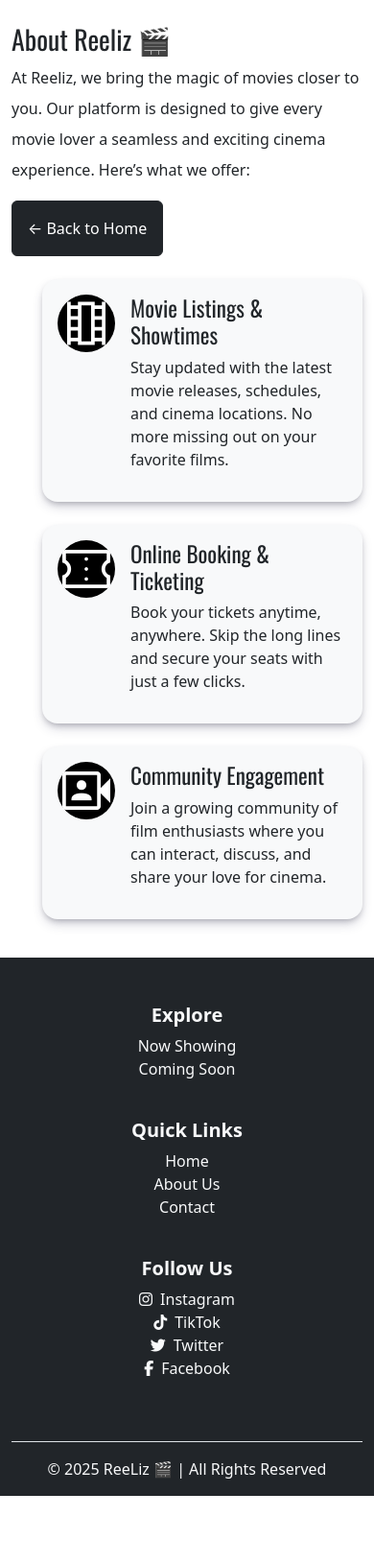
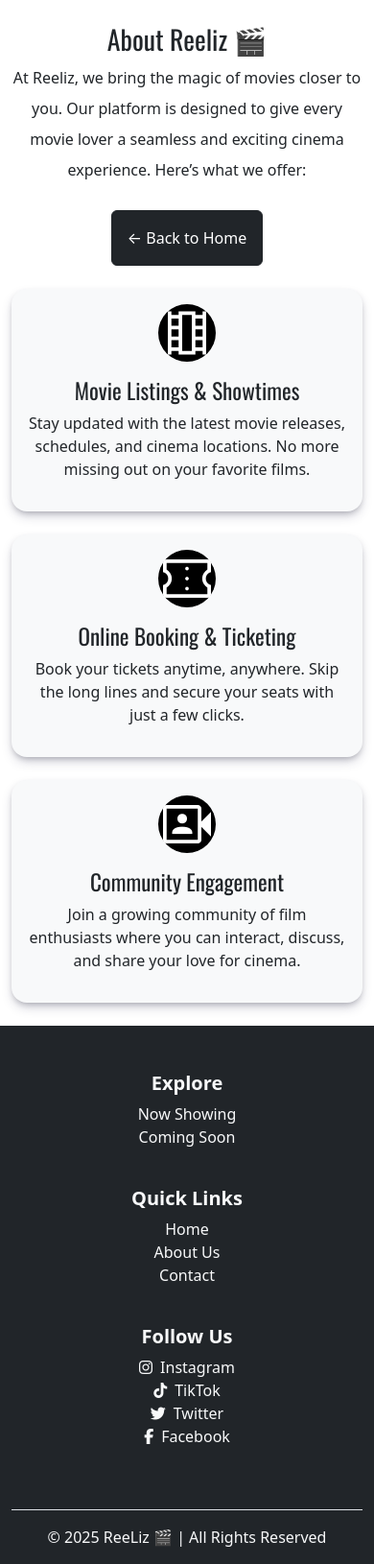
Before and after one commit to Tubachups/ReeLiz-Movie, a Flask app: page /about in a window 390 px wide. Shown: the part 56-1686 px from the top of the page at 96% size. Before the commit the page ends 1615 px from the top, so only its background shows below. Run offline with Flask 3, Linux system fonts and the light colour scheme; parts of the project's set-up code (start-up, migrations or seed data) failed here and were passed over; some libraries are stand-ins or nearby versions; some web fonts are replaced.

Commit message:
mobile layout fix

```diff
--- a/static/styles/about.css
+++ b/static/styles/about.css
@@ -46,3 +46,28 @@ h3{
 .main-header, .intro {
   animation-delay: 0.3s;
 }
+
+@media (max-width: 768px) {
+  /* Center the whole list */
+  .col-md ul {
+    padding-left: 0;
+    margin: 0 auto;
+  }
+
+  .feature-item {
+    width: 100%;
+    max-width: 400px;
+    margin: 0 auto;
+    flex-direction: column;
+    align-items: center;
+    text-align: center;
+  }
+    .col-md.mb-4 {
+    text-align: center;       /* center heading + paragraph */
+  }
+
+  .col-md.mb-4 .btn {
+    display: inline-block;    /* button doesn't stretch full width */
+    margin: 10px auto 0;      /* center button horizontally */
+  }
+}
--- a/static/styles/detail.css
+++ b/static/styles/detail.css
@@ -48,7 +48,7 @@
 .date-strip {
   display: flex;
   flex-wrap: nowrap;
-  /overflow-x: auto;
+  overflow-x: auto;
   gap: 1rem;
 }
 .date-strip .date-item {
@@ -119,7 +119,3 @@
   color: #fff !important;
   border-color: #b92f3d !important;
 }
-/* .ticketing {
-  max-width: 470px;
-  width: 108%;
-} */
```
Also changed, not shown: static/styles/contact.css (+13 -3 lines).
